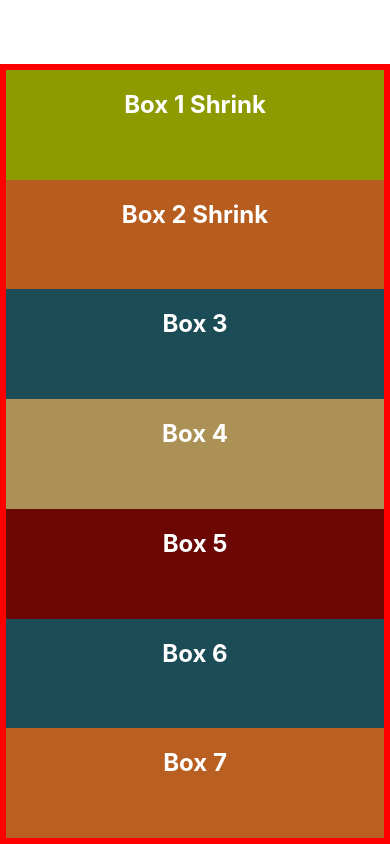
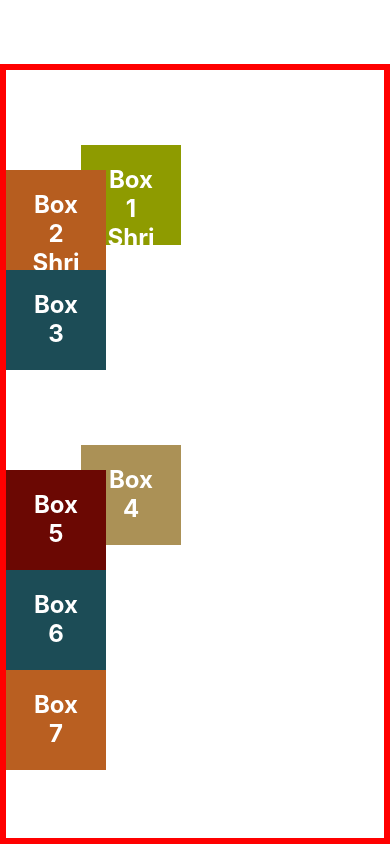
Before and after one commit to anhartasman/rn_layout, a React Native app: screen / in a window 390 px wide. Built offline with nearby package versions, Linux system fonts and the light colour scheme.

Commit message:
Relative Position

```diff
--- a/App.js
+++ b/App.js
@@ -10,6 +10,8 @@ export default function App() {
       <Box
         style={{
           backgroundColor: "#8e9b00",
+          top: 75,
+          left: 75,
         }}
       >
         Box 1 Shrink
@@ -31,6 +33,8 @@ export default function App() {
       <Box
         style={{
           backgroundColor: "#ab9156",
+          top: 75,
+          left: 75,
         }}
       >
         Box 4
--- a/components/Box.js
+++ b/components/Box.js
@@ -12,7 +12,8 @@ const styles = StyleSheet.create({
   box: {
     backgroundColor: "#ff",
     padding: 20,
-    flexGrow: 1,
+    width: 100,
+    height: 100,
   },
   text: {
     fontSize: 24,
```
